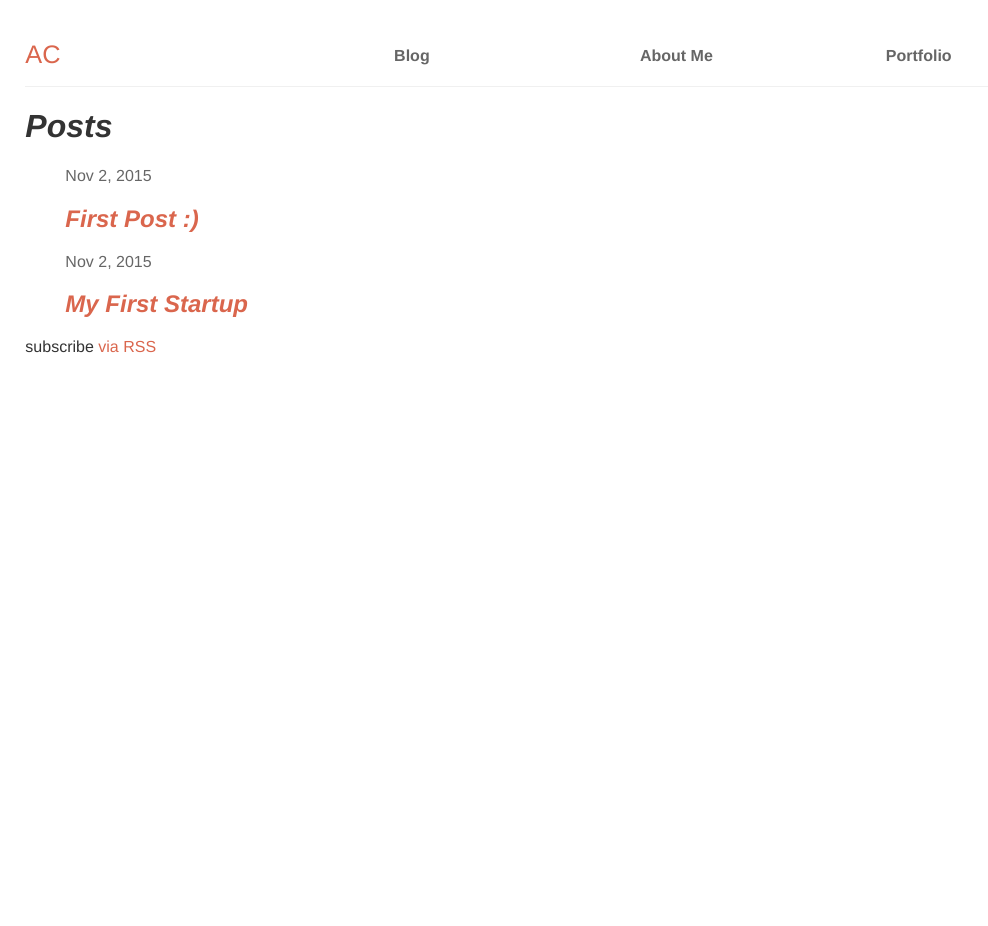
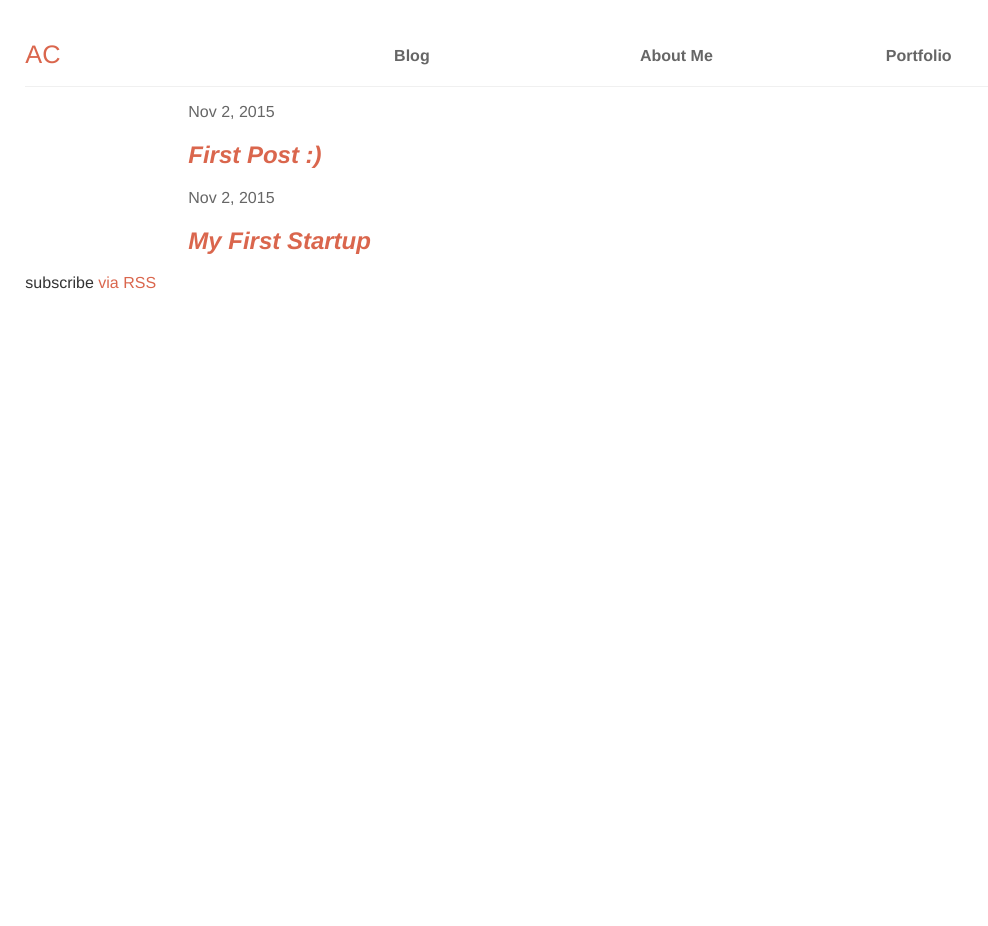
Before and after one commit to WizKIDz/WizKIDz.github.io, a Jekyll site: the page built from index.html, in a window 1280 px wide. Shown: the whole page, without its empty margins (0-988 px from the left). Built offline with Jekyll 4.4.1, drawn with Linux system fonts in a browser that asks for light colours.

Commit message:
changed margin for post

```diff
--- a/_sass/_base.scss
+++ b/_sass/_base.scss
@@ -61,7 +61,8 @@ code {
   margin: 8px;
 }
 .post-list{
-
+  margin-left: 10%;
+  margin-right: 10%;
   .post-meta{
     color: #666666;
   }
--- a/index.html
+++ b/index.html
@@ -4,7 +4,6 @@ layout: default
 
 <div class="home">
 
-  <h1 class="page-heading">Posts</h1>
 
   <ul class="post-list">
     {% for post in site.posts %}
```
Also changed, not shown: 8 other files.
